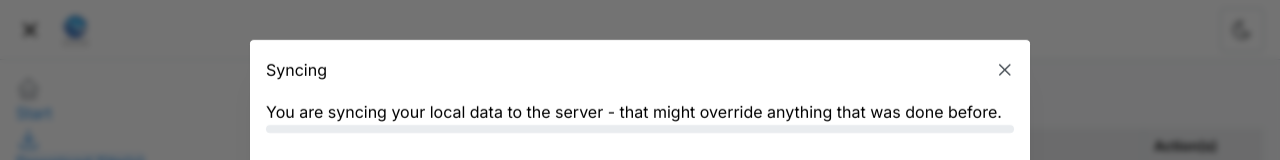
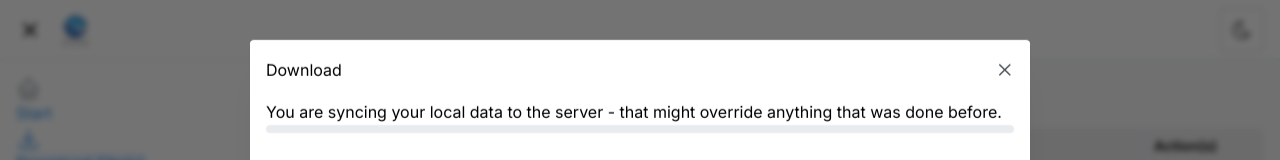
Before and after one commit to relvingonzalez/the-survey-app, a Next.js app: page /the-survey-app/download in a window 1280 px wide. Both pictures are taken after a click on the button "Sync". Shown: the top 160 px of the page. Built offline with nearby package versions, Linux system fonts and the light colour scheme; a small style sheet from the web is missing.

Commit message:
Fix modal dark mode

```diff
--- a/src/components/ProgressModal.tsx
+++ b/src/components/ProgressModal.tsx
@@ -1,4 +1,11 @@
-import { Button, Group, Modal, ModalProps, Progress } from "@mantine/core";
+import {
+  Button,
+  Group,
+  Modal,
+  ModalProps,
+  Progress,
+  Text,
+} from "@mantine/core";
 
 export type ProgressModalProps = ModalProps & {
   progressValue: number;
@@ -23,10 +30,10 @@ export default function ProgressModal({
         blur: 3,
       }}
       size="xl"
-      title="Syncing"
+      title={<Text>Download</Text>}
       onClose={onClose}
     >
-      {statusText}
+      <Text>{statusText}</Text>
       <Progress value={progressValue} />
 
       {showButtons && (
--- a/src/components/SyncModal.tsx
+++ b/src/components/SyncModal.tsx
@@ -1,6 +1,6 @@
 "use client";
 
-import { ModalProps } from "@mantine/core";
+import { ModalProps, Text } from "@mantine/core";
 import ProgressModal from "./ProgressModal";
 import { useEffect, useState } from "react";
 
@@ -28,6 +28,7 @@ export default function SyncModal({ opened, ...props }: ModalProps) {
       onContinue={handleOnContinue}
       opened={opened}
       showButtons
+      title={<Text>Syncing</Text>}
       {...props}
     ></ProgressModal>
   );
```
